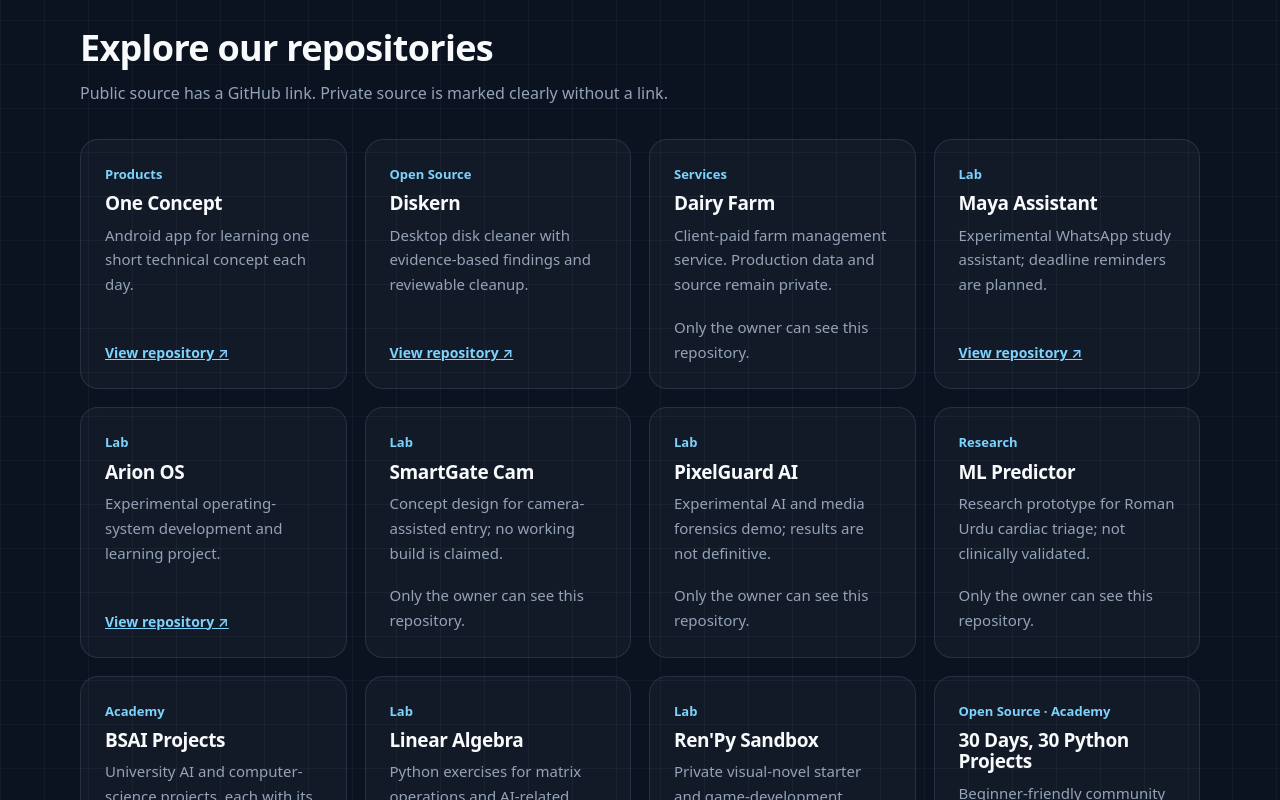
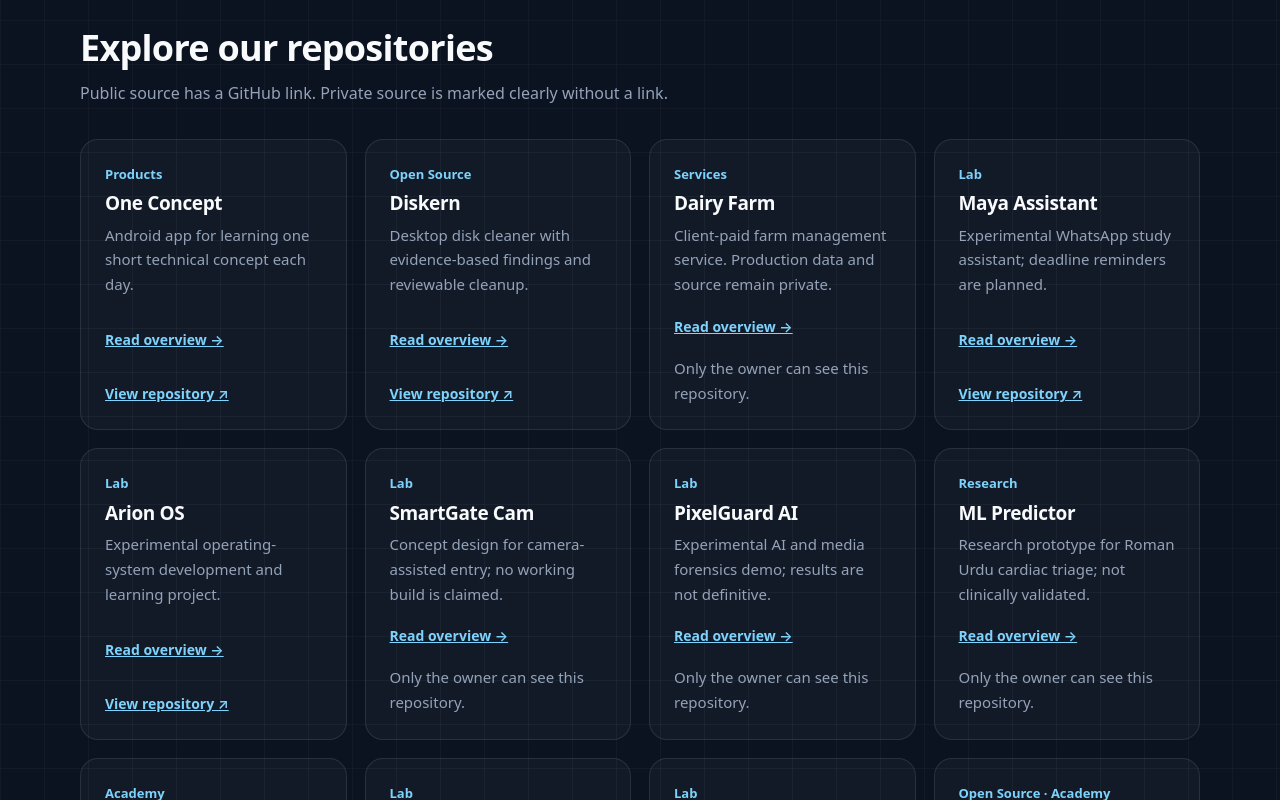
Before and after one commit to Coding-Moves/website, a Next.js app: page / in a window 1280 px wide. Shown: the part 1740-2540 px from the top of the page. Built offline with nearby package versions, Linux system fonts and the light colour scheme.

Commit message:
feat: add project overviews and visibility-aware repository links

```diff
--- a/src/data/projects.ts
+++ b/src/data/projects.ts
@@ -4,7 +4,6 @@
 // Entries with `sample: true` are placeholders — replace or delete them before launch.
 
 import type { BrandId } from "./brands";
-import { publicRepositoryUrl } from "./repositories";
 
 export type ProjectStatus =
   | "available" // a service you can order today
@@ -36,7 +35,7 @@
   steps?: string[];
   contactTopic?: string; // optional short query value for the contact form
   tech?: string[];
-  repoUrl?: string;
+  repositoryName?: string; // resolves visibility and URL from the repository catalog
   demoUrl?: string;
   sample?: boolean;
 }
@@ -82,6 +81,19 @@
       "Export to Excel / PDF",
     ],
     tech: ["Next.js", "PostgreSQL", "GraphQL / REST"],
+  },
+  {
+    slug: "dairy-farm",
+    brand: "services",
+    name: "Dairy Farm",
+    status: "in-progress",
+    summary: "A client-paid farm management app with a public demo using invented records.",
+    problem: "Milk, animal, customer and expense records are difficult to reconcile when they live in separate notebooks and messages.",
+    vision: "Give farm staff a clear view of daily operations and monthly balances.",
+    idea: "Keep farm records in one Roman Urdu web app, with a separate demo database so real client data stays private.",
+    features: ["Animal and milk-shift records", "Customer balances, bills and payments", "Expenses, salaries and account ledger", "Reports and exports"],
+    repositoryName: "dairy-farm",
+    demoUrl: "https://demo-dairy-app.netlify.app/",
   },
   {
     slug: "websites-and-web-apps",
@@ -196,20 +208,8 @@
     vision: "Make steady technical learning possible in a few minutes a day.",
     idea: "Deliver one focused concept with a concrete example, then let learners track what they have learned.",
     features: ["One new concept each day", "Short explanations with examples", "Optional reminders", "Streaks and learning history"],
-    repoUrl: publicRepositoryUrl("one-concept"),
+    repositoryName: "one-concept",
     downloadUrl: "https://github.com/Coding-Moves/one-concept/releases/download/apk-latest/one-concept.apk",
-  },
-  {
-    slug: "farm-manager",
-    brand: "products",
-    name: "Farm Manager",
-    status: "idea",
-    platforms: ["android", "web"],
-    summary: "Animals, milk, feed, expenses and reports for small farms.",
-    problem: "Farm records often live in notebooks and scattered messages. It is hard to see what each animal costs or how much milk the farm produced this month.",
-    vision: "A small farm can see its daily work and costs in one clear place.",
-    idea: "Start with quick daily entries for animals, milk, feed and expenses, then turn those records into useful reports.",
-    features: ["Animal records", "Milk production logs", "Feed and expense tracking", "Simple farm reports"],
   },
   {
     slug: "shop-manager",
@@ -235,6 +235,7 @@
     idea: "Record each amount as it happens and set gentle reminders for payments you want to check on.",
     features: ["People and balances", "Money-in and money-out entries", "Payment history", "Optional reminders"],
   },
+  // ───────── Lab ─────────
   {
     slug: "maya",
     brand: "lab",
@@ -245,8 +246,70 @@
     vision: "Help students keep track of useful information from their chats.",
     idea: "Explore a personal assistant that processes selected messages with the user's permission.",
     features: ["WhatsApp message processing prototype", "Personal assistant experiments", "Reminder workflow planned"],
-    repoUrl: publicRepositoryUrl("maya-assistant"),
+    repositoryName: "maya-assistant",
   },
+  {
+    slug: "arion-os",
+    brand: "lab",
+    name: "Arion OS",
+    status: "in-progress",
+    summary: "An experimental desktop operating-system project built while studying Haiku's architecture.",
+    problem: "Operating-system internals are hard to learn from descriptions alone.",
+    vision: "Explore how a desktop system boots, renders applications and manages its components.",
+    idea: "Study and adapt a Haiku-based source tree, build an image, and document what each subsystem does.",
+    features: ["Kernel and boot source exploration", "Desktop and application-server code", "Custom branding and build instructions"],
+    repositoryName: "Arion_OS",
+  },
+  {
+    slug: "smartgate-cam",
+    brand: "lab",
+    name: "SmartGate Cam",
+    status: "idea",
+    summary: "An early design for camera-assisted entry, with no working security device yet.",
+    problem: "Hands-free entry is convenient, but face matching can make unsafe mistakes.",
+    vision: "Test whether an entry system can be both practical and safe before any physical deployment.",
+    idea: "Prototype detection and recognition first, then evaluate thresholds, spoofing, privacy and failure behavior before connecting a lock.",
+    features: ["Conceptual camera and controller design", "Planned person registration and live view", "Security and privacy questions to resolve"],
+    repositoryName: "SmartGate-Cam",
+  },
+  {
+    slug: "pixelguard-ai",
+    brand: "lab",
+    name: "PixelGuard AI",
+    status: "prototype",
+    summary: "A media-forensics demo combining metadata, fingerprints and error-level analysis.",
+    problem: "One signal cannot establish whether an image was generated or edited.",
+    vision: "Present inspectable evidence and uncertainty instead of a definitive authenticity claim.",
+    idea: "Run metadata and compression checks in the hosted demo without an AI key; model-assisted analysis requires a key in a local setup.",
+    features: ["Metadata and provenance inspection", "Error-level analysis heatmap", "Evidence report with explicit limitations"],
+    repositoryName: "PixelGuard-AI",
+    demoUrl: "https://pixel-guard-ai-nine.vercel.app/",
+  },
+  {
+    slug: "linear-algebra",
+    brand: "lab",
+    name: "Linear Algebra",
+    status: "in-progress",
+    summary: "Private Python exercises implementing matrix operations to practice AI-related mathematics.",
+    problem: "Libraries can hide the mechanics of basic matrix operations while learning them.",
+    vision: "Build intuition for the operations used in data science and machine learning.",
+    idea: "Write matrix routines directly and document the logic behind them.",
+    features: ["Matrix addition and multiplication", "Transpose and rank exercises", "Learning notes alongside code"],
+    repositoryName: "Linear-Algebra",
+  },
+  {
+    slug: "renpy-sandbox",
+    brand: "lab",
+    name: "Ren'Py Sandbox",
+    status: "prototype",
+    summary: "A private visual-novel starter for experimenting with stories and choices.",
+    problem: "A new game idea needs a small place to try scenes before becoming a complete game.",
+    vision: "Learn visual-novel scripting through short, editable scenes.",
+    idea: "Use a Ren'Py project with a starter script and launcher as a game-development sandbox.",
+    features: ["Editable story script", "Choice menu example", "Local Ren'Py launch instructions"],
+    repositoryName: "Renpy_Sandbox",
+  },
+  // ───────── Open Source ─────────
   {
     slug: "diskern",
     brand: "open-source",
@@ -257,8 +320,70 @@
     vision: "Free up space while staying in control of every change.",
     idea: "Use auditable rules to assess files, explain the evidence, and move selected items to a reviewable quarantine.",
     features: ["Read-only scans by default", "Evidence behind every finding", "Reviewable quarantine instead of hard deletion", "Separate purge step"],
-    repoUrl: publicRepositoryUrl("diskern"),
+    repositoryName: "diskern",
     demoUrl: "https://coding-moves.github.io/diskern/",
+  },
+  {
+    slug: "python-challenge",
+    brand: "open-source",
+    name: "30 Days, 30 Python Projects",
+    status: "live",
+    summary: "A public beginner contribution challenge with one small Python project per day.",
+    problem: "Beginners need approachable exercises and a first contribution they can understand.",
+    vision: "Make a small Python project and a friendly pull request a practical first step.",
+    idea: "Organize each beginner project in its own folder with code and a short README.",
+    features: ["Simple Python exercises", "Community pull requests", "Public code; reuse terms for outside contributions are not yet settled"],
+    repositoryName: "30-Days-30-Python-Projects-Beginner-Contributions-Only",
+  },
+  {
+    slug: "leetcode-solutions",
+    brand: "open-source",
+    name: "LeetCode Solutions",
+    status: "live",
+    summary: "Original Python solutions for data-structure and algorithm practice.",
+    problem: "A passing answer alone does not explain the pattern behind an algorithm.",
+    vision: "Keep solution code organized so learners can compare approaches and review patterns.",
+    idea: "Publish Python solutions with problem links, summaries and explanatory comments.",
+    features: ["Solutions grouped by difficulty", "Algorithm practice notes", "Check the repository's current license for reuse terms"],
+    repositoryName: "leetcode-solutions-by-codingmoves",
+  },
+  // ───────── Research ─────────
+  {
+    slug: "medical-triage-research",
+    brand: "research",
+    name: "Roman Urdu Medical Triage Research",
+    status: "prototype",
+    summary: "A private, offline research prototype for classifying Roman Urdu cardiac complaints.",
+    problem: "Roman Urdu complaints are difficult to process consistently in a research workflow.",
+    vision: "Study a reproducible language-and-classification pipeline while reporting its limits honestly.",
+    idea: "Combine local translation, clinical text embeddings and structured inputs, then compare models on a fixed research dataset.",
+    features: ["Local research interface and batch processing", "Documented model comparison", "No clinical validation or patient-care use"],
+    repositoryName: "ML_Predictor",
+  },
+  // ───────── Academy ─────────
+  {
+    slug: "bsai-projects",
+    brand: "academy",
+    name: "BSAI Projects",
+    status: "live",
+    summary: "A public collection of university AI and computer-science coursework.",
+    problem: "Course projects are hard to learn from when their scope, setup and authorship are unclear.",
+    vision: "Make semester work easier to explore and learn from, with contributor credits preserved.",
+    idea: "Keep each project in its own folder with a README covering setup and purpose.",
+    features: ["AI, data structures, IoT and web projects", "Project-specific setup guides", "Team credits in individual project documentation"],
+    repositoryName: "BSAI-Projects",
+  },
+  {
+    slug: "react-revision",
+    brand: "academy",
+    name: "React Revision",
+    status: "in-progress",
+    summary: "Hands-on React practice exercises; the separate capstone is planned.",
+    problem: "Reading React concepts without building can leave gaps in practical understanding.",
+    vision: "Refresh modern React one small exercise at a time.",
+    idea: "Use daily examples to revisit hooks, components and patterns before a future capstone.",
+    features: ["Daily React practice folders", "Short build exercises", "Capstone project planned separately"],
+    repositoryName: "react-revision",
   },
 ];
 
@@ -269,3 +394,7 @@
 export function getProject(brand: BrandId, slug: string): Project | undefined {
   return PROJECTS.find((p) => p.brand === brand && p.slug === slug);
 }
+
+export function projectForRepository(name: string): Project | undefined {
+  return PROJECTS.find((p) => p.repositoryName === name);
+}
--- a/src/data/repositories.ts
+++ b/src/data/repositories.ts
@@ -145,11 +145,6 @@
   },
 ];
 
-export function publicRepositoryUrl(name: string): string | undefined {
-  const repository = REPOSITORIES.find((item) => item.name === name);
-  return repository?.visibility === "public" ? repository.url : undefined;
-}
-
 export function repositoryByName(name: string): Repository | undefined {
   return REPOSITORIES.find((item) => item.name === name);
 }
--- a/src/views/HomeView.tsx
+++ b/src/views/HomeView.tsx
@@ -1,7 +1,7 @@
 import Link from "next/link";
 import type { CSSProperties } from "react";
 import { SUB_BRANDS, getBrand, href, isSubBrandHref, logoSrc, type Brand } from "@/data/brands";
-import { projectsFor } from "@/data/projects";
+import { projectForRepository, projectsFor } from "@/data/projects";
 import { repositoriesFor } from "@/data/repositories";
 import { SITE, SITE_URL } from "@/data/site";
 import BrandShell from "@/components/BrandShell";
@@ -158,13 +158,15 @@
               <p>Public source has a GitHub link. Private source is marked clearly without a link.</p>
             </div>
             <div className="grid">
-              {repositories.map((repository) => (
-                <div className="card repository-card" key={repository.name}>
+              {repositories.map((repository) => {
+                const project = projectForRepository(repository.name);
+                return <div className="card repository-card" key={repository.name}>
                   <span className="repository-area">
                     {repository.areas.map((area) => area === "main" ? "Organization" : getBrand(area)?.short).join(" · ")}
                   </span>
                   <h3>{repository.title}</h3>
                   <p>{repository.summary}</p>
+                  {project && <Link className="card-more" href={href(getBrand(project.brand)!, `/${project.slug}/`)}>Read overview →</Link>}
                   {repository.visibility === "public" ? (
                     <a className="card-more" href={repository.url} target="_blank" rel="noopener noreferrer">
                       View repository ↗
@@ -172,8 +174,8 @@
                   ) : (
                     <p className="repository-private" role="note">Only the owner can see this repository.</p>
                   )}
-                </div>
-              ))}
+                </div>;
+              })}
             </div>
           </div>
         </section>
```
Also changed, not shown: src/views/ProjectView.tsx (+5 -2 lines).
